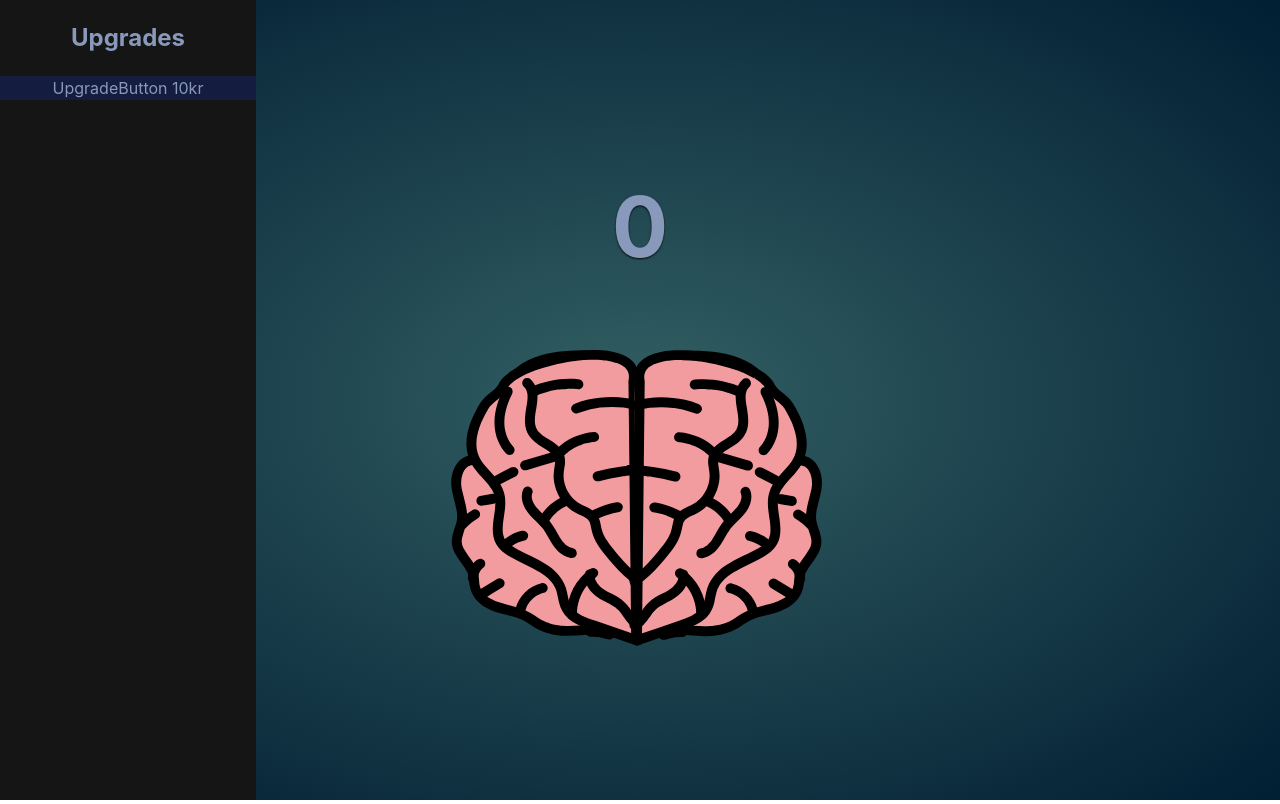
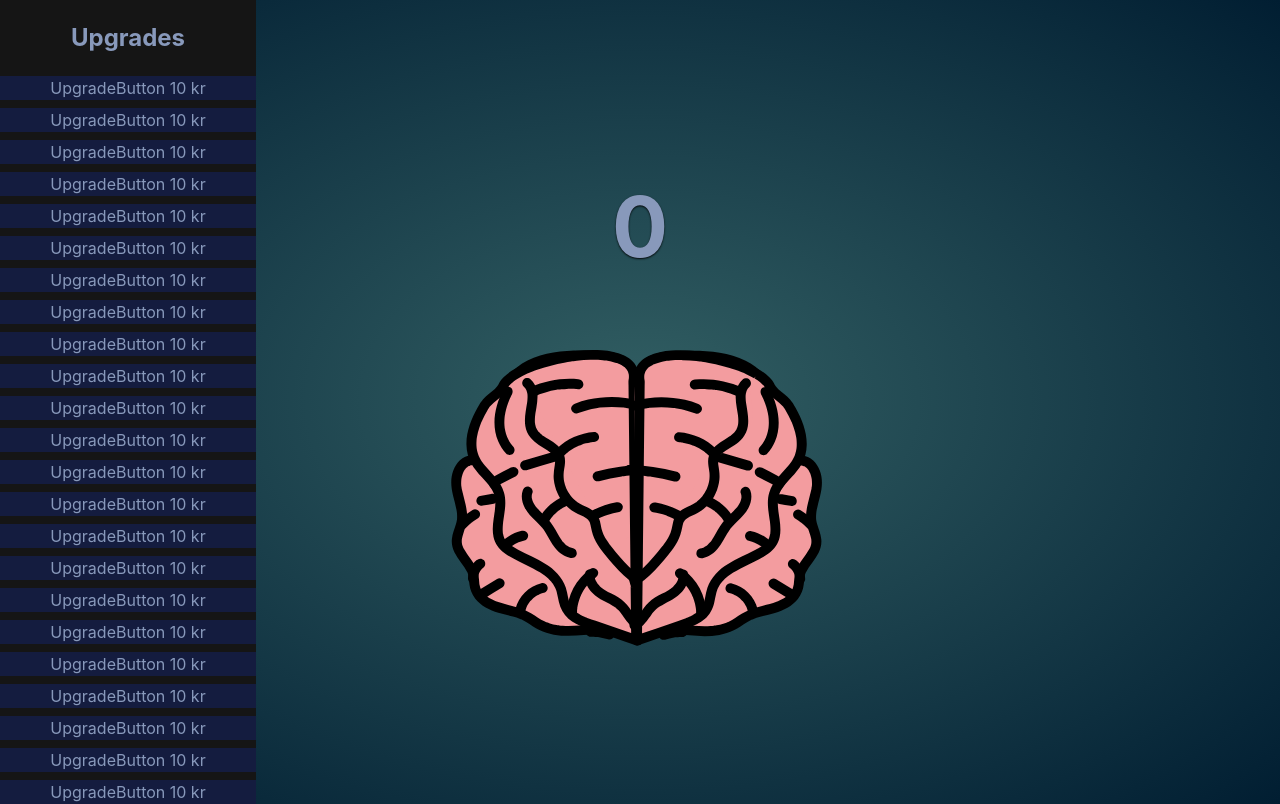
Before and after one commit to albjoh2/LearnClicker, a React (Vite) app: page / in a window 1280 px wide. Built offline with nearby package versions, Linux system fonts and the light colour scheme.

Commit message:
implemented points per secound functionality

```diff
--- a/src/App.tsx
+++ b/src/App.tsx
@@ -1,4 +1,4 @@
-import { useState } from "react";
+import { useState, useEffect } from "react";
 import Brain from "./components/Brain";
 import Counter from "./components/Counter";
 import Upgrades from "./components/Upgrades";
@@ -7,11 +7,28 @@ import "./App.css";
 
 function App() {
   const [count, setCount] = useState(0);
+  const [pointsPerSec, setPointsPerSec] = useState(0);
+
+  useEffect(() => {
+    const interval = setInterval(() => {
+      setCount((prevCount) => prevCount + pointsPerSec);
+    }, 1000); // Increment every second
+
+    return () => {
+      clearInterval(interval);
+    };
+  }, [pointsPerSec]);
+
   return (
     <>
-      <Upgrades setCount={setCount} count={count}></Upgrades>
-      <Counter count={count}></Counter>
-      <Brain setCount={setCount} count={count}></Brain>
+      <Upgrades
+        setCount={setCount}
+        count={count}
+        pointsPerSec={pointsPerSec}
+        setPointsPerSec={setPointsPerSec}
+      />
+      <Counter count={count} />
+      <Brain setCount={setCount} count={count} />
     </>
   );
 }
--- a/src/components/UpgradeButton.tsx
+++ b/src/components/UpgradeButton.tsx
@@ -14,6 +14,7 @@ const UpgradeButton: FC<UpgradeButtonProps> = ({
   setPointsPerSec,
 }) => {
   const [price, setPrice] = useState(10);
+
   const handleClick = () => {
     if (count >= price) {
       setCount(count - price);
@@ -21,7 +22,7 @@ const UpgradeButton: FC<UpgradeButtonProps> = ({
       setPrice(price * 2);
     }
   };
-  return <li onClick={handleClick}>UpgradeButton {price}kr</li>;
+  return <li onClick={handleClick}>UpgradeButton {price} kr</li>;
 };
 
 export default UpgradeButton;
--- a/src/components/Upgrades.tsx
+++ b/src/components/Upgrades.tsx
@@ -5,11 +5,16 @@ import { useState } from "react";
 interface UpgradesProps {
   count: number;
   setCount: (count: number) => void;
+  pointsPerSec: number;
+  setPointsPerSec: (pointsPerSec: number) => void;
 }
 
-const Upgrades: FC<UpgradesProps> = ({ count, setCount }) => {
-  const [pointsPerSec, setPointsPerSec] = useState(1);
-
+const Upgrades: FC<UpgradesProps> = ({
+  count,
+  setCount,
+  pointsPerSec,
+  setPointsPerSec,
+}) => {
   return (
     <div
       style={{
@@ -29,6 +34,138 @@ const Upgrades: FC<UpgradesProps> = ({ count, setCount }) => {
           pointsPerSec={pointsPerSec}
           setPointsPerSec={setPointsPerSec}
         />
+        <UpgradeButton
+          count={count}
+          setCount={setCount}
+          pointsPerSec={pointsPerSec}
+          setPointsPerSec={setPointsPerSec}
+        />
+        <UpgradeButton
+          count={count}
+          setCount={setCount}
+          pointsPerSec={pointsPerSec}
+          setPointsPerSec={setPointsPerSec}
+        />
+        <UpgradeButton
+          count={count}
+          setCount={setCount}
+          pointsPerSec={pointsPerSec}
+          setPointsPerSec={setPointsPerSec}
+        />
+        <UpgradeButton
+          count={count}
+          setCount={setCount}
+          pointsPerSec={pointsPerSec}
+          setPointsPerSec={setPointsPerSec}
+        />
+        <UpgradeButton
+          count={count}
+          setCount={setCount}
+          pointsPerSec={pointsPerSec}
+          setPointsPerSec={setPointsPerSec}
+        />
+        <UpgradeButton
+          count={count}
+          setCount={setCount}
+          pointsPerSec={pointsPerSec}
+          setPointsPerSec={setPointsPerSec}
+        />
+        <UpgradeButton
+          count={count}
+          setCount={setCount}
+          pointsPerSec={pointsPerSec}
+          setPointsPerSec={setPointsPerSec}
+        />
+        <UpgradeButton
+          count={count}
+          setCount={setCount}
+          pointsPerSec={pointsPerSec}
+          setPointsPerSec={setPointsPerSec}
+        />
+        <UpgradeButton
+          count={count}
+          setCount={setCount}
+          pointsPerSec={pointsPerSec}
+          setPointsPerSec={setPointsPerSec}
+        />
+        <UpgradeButton
+          count={count}
+          setCount={setCount}
+          pointsPerSec={pointsPerSec}
+          setPointsPerSec={setPointsPerSec}
+        />
+        <UpgradeButton
+          count={count}
+          setCount={setCount}
+          pointsPerSec={pointsPerSec}
+          setPointsPerSec={setPointsPerSec}
+        />
+        <UpgradeButton
+          count={count}
+          setCount={setCount}
+          pointsPerSec={pointsPerSec}
+          setPointsPerSec={setPointsPerSec}
+        />
+        <UpgradeButton
+          count={count}
+          setCount={setCount}
+          pointsPerSec={pointsPerSec}
+          setPointsPerSec={setPointsPerSec}
+        />
+        <UpgradeButton
+          count={count}
+          setCount={setCount}
+          pointsPerSec={pointsPerSec}
+          setPointsPerSec={setPointsPerSec}
+        />
+        <UpgradeButton
+          count={count}
+          setCount={setCount}
+          pointsPerSec={pointsPerSec}
+          setPointsPerSec={setPointsPerSec}
+        />
+        <UpgradeButton
+          count={count}
+          setCount={setCount}
+          pointsPerSec={pointsPerSec}
+          setPointsPerSec={setPointsPerSec}
+        />
+        <UpgradeButton
+          count={count}
+          setCount={setCount}
+          pointsPerSec={pointsPerSec}
+          setPointsPerSec={setPointsPerSec}
+        />
+        <UpgradeButton
+          count={count}
+          setCount={setCount}
+          pointsPerSec={pointsPerSec}
+          setPointsPerSec={setPointsPerSec}
+        />
+        <UpgradeButton
+          count={count}
+          setCount={setCount}
+          pointsPerSec={pointsPerSec}
+          setPointsPerSec={setPointsPerSec}
+        />
+        <UpgradeButton
+          count={count}
+          setCount={setCount}
+          pointsPerSec={pointsPerSec}
+          setPointsPerSec={setPointsPerSec}
+        />
+        <UpgradeButton
+          count={count}
+          setCount={setCount}
+          pointsPerSec={pointsPerSec}
+          setPointsPerSec={setPointsPerSec}
+        />
+        <UpgradeButton
+          count={count}
+          setCount={setCount}
+          pointsPerSec={pointsPerSec}
+          setPointsPerSec={setPointsPerSec}
+        />
       </ul>
     </div>
   );
```
